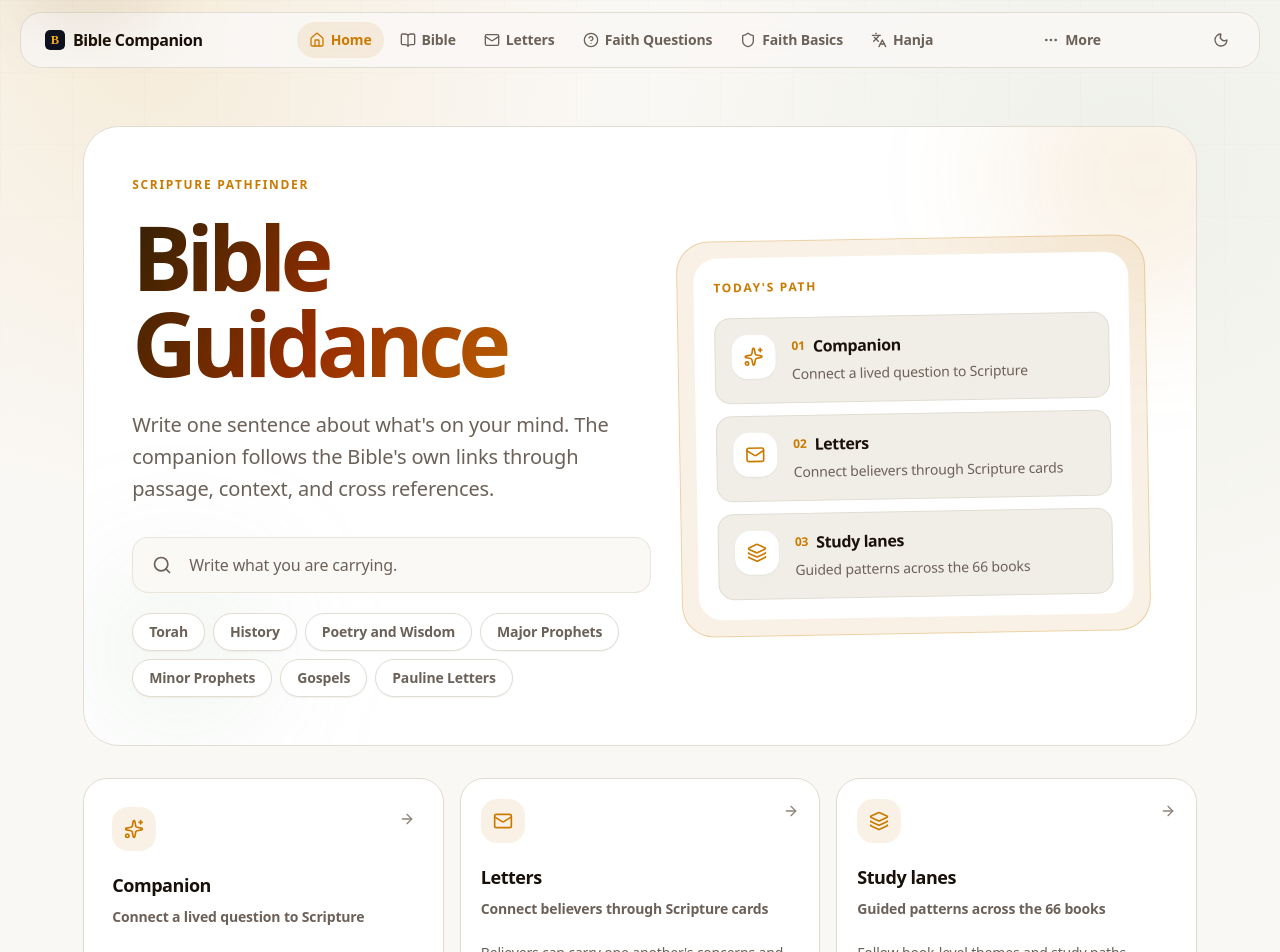
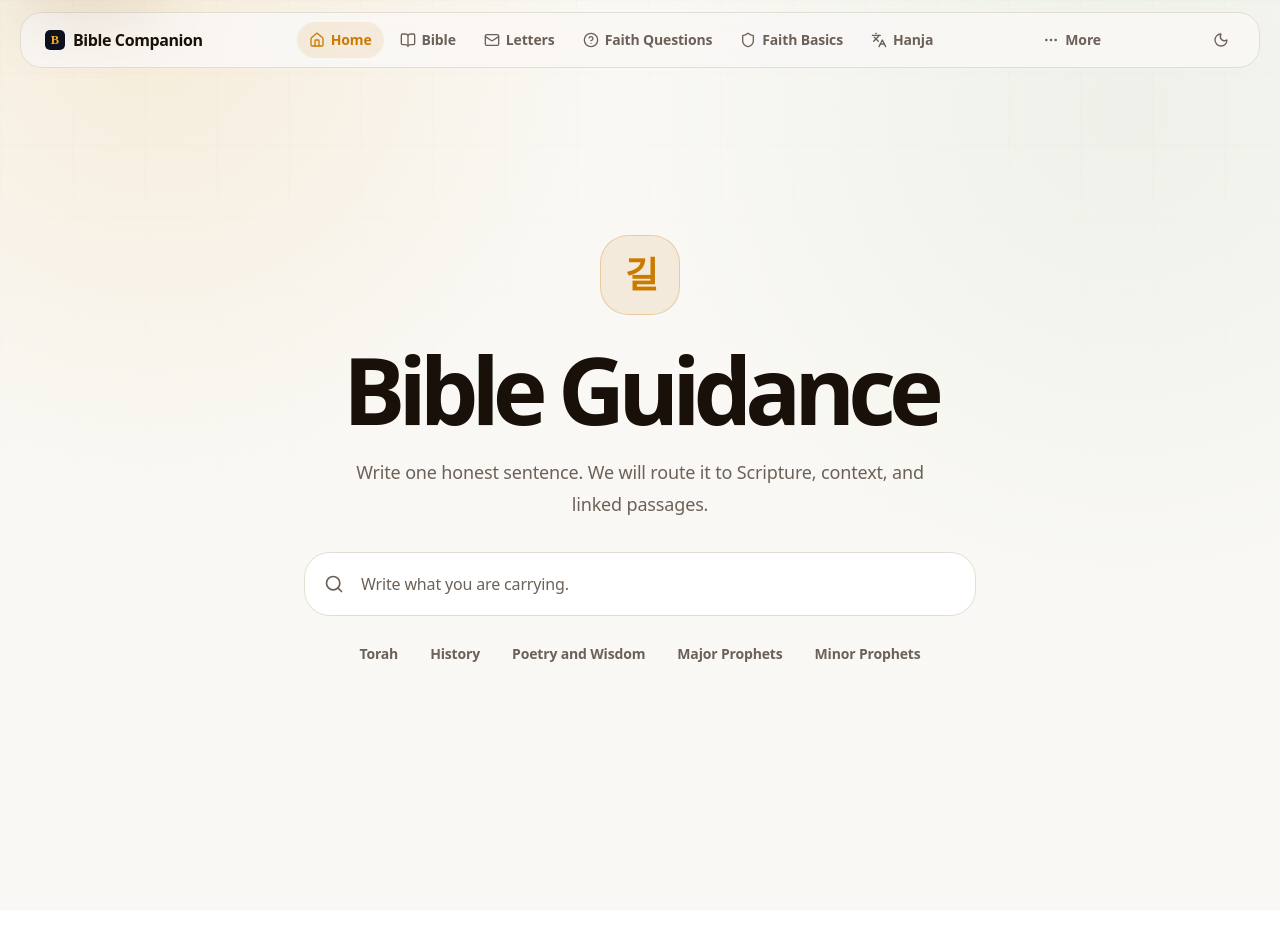
Before and after one commit to DeclanJeon/bible, a Next.js app: page /en in a window 1280 px wide. Shown: the top 952 px of the page. After the commit the page ends 910 px from the top, so only its background shows below. Built offline with nearby package versions, Linux system fonts and the light colour scheme; a web font is replaced by a local one.

Commit message:
Simplify home and reader UI

```diff
--- a/app/[locale]/page.tsx
+++ b/app/[locale]/page.tsx
@@ -1,6 +1,6 @@
 import type { Metadata } from "next";
 import Link from "next/link";
-import { ArrowRight, Languages, Layers, Mail, Search, Shield, Sparkles, type LucideIcon } from "lucide-react";
+import { Search } from "lucide-react";
 import { UI_COPY, localizeStoryCluster, localizeTopicLabel } from "@/lib/content";
 import { buildPageMetadata, siteDescription } from "@/lib/page-metadata";
 import { STORY_CLUSTERS, getTopicStarts } from "@/lib/app-data";
@@ -9,14 +9,7 @@ type Props = {
   params: Promise<{ locale: string }>;
 };
 
-type FeatureCard = {
-  key: string;
-  icon: LucideIcon;
-  title: string;
-  description: string;
-  body: string;
-  href: string;
-};
+
 
 export async function generateMetadata({ params }: Props): Promise<Metadata> {
   const { locale: requestedLocale } = await params;
@@ -48,113 +41,27 @@ export default async function HomePage({ params }: Props) {
   const visibleTopics = referenceTopics
     .map((label) => topicStarts.find((topic) => topic.label === label))
     .filter((topic): topic is (typeof topicStarts)[number] => Boolean(topic));
+  const promptTopics = visibleTopics.slice(0, 5);
 
 
-  const featureCards: FeatureCard[] =
-    locale === "ko"
-      ? [
-          {
-            key: "companion",
-            icon: Sparkles,
-            title: "컴패니언",
-            description: "마음의 질문을 성경 본문과 연결",
-            body: "어떤 질문이든 성경 본문과 자연스럽게 연결해 드립니다.",
-            href: `/${locale}/companion`,
-          },
-          {
-            key: "letters",
-            icon: Mail,
-            title: "말씀편지",
-            description: "성도 간 위로를 말씀 카드로 연결",
-            body: "성도들이 이메일을 드러내지 않고 서로의 고민과 말씀의 위로를 이어 갑니다.",
-            href: `/${locale}/letters`,
-          },
-          {
-            key: "lanes",
-            icon: Layers,
-            title: "공부 레인",
-            description: "66권 책별 가이드드 패턴",
-            body: "각 성경 책의 핵심 주제와 공부 경로를 제안합니다.",
-            href: `/${locale}/lanes`,
-          },
-          {
-            key: "faith-basics",
-            icon: Shield,
-            title: "신앙의 기본",
-            description: "정의, 사랑, 성령을 본문으로",
-            body: "기독교 신앙의 핵심 개념을 본문 중심으로 정리합니다.",
-            href: `/${locale}/faith-basics`,
-          },
-          {
-            key: "hanja",
-            icon: Languages,
-            title: "한자 탐색",
-            description: "한자와 성경 본문의 연결",
-            body: "한자의 의미를 성경 구절과 연결하여 이해합니다.",
-            href: `/${locale}/hanja`,
-          },
-        ]
-      : [
-          {
-            key: "companion",
-            icon: Sparkles,
-            title: "Companion",
-            description: "Connect a lived question to Scripture",
-            body: "Route any concern into primary passages, linked texts, and context.",
-            href: `/${locale}/companion`,
-          },
-          {
-            key: "letters",
-            icon: Mail,
-            title: "Letters",
-            description: "Connect believers through Scripture cards",
-            body: "Believers can carry one another's concerns and Scripture-rooted comfort without exposing email addresses.",
-            href: `/${locale}/letters`,
-          },
-          {
-            key: "lanes",
-            icon: Layers,
-            title: "Study lanes",
-            description: "Guided patterns across the 66 books",
-            body: "Follow book-level themes and study paths generated from the local corpus.",
-            href: `/${locale}/lanes`,
-          },
-          {
-            key: "faith-basics",
-            icon: Shield,
-            title: "Faith basics",
-            description: "Justice, love, and Spirit from the text",
-            body: "Study core Christian concepts through primary passages first.",
-            href: `/${locale}/faith-basics`,
-          },
-          {
-            key: "hanja",
-            icon: Languages,
-            title: "Hanja search",
-            description: "Connect Hanja meaning with Bible passages",
-            body: "Understand characters by tracing them beside Scripture references.",
-            href: `/${locale}/hanja`,
-          },
-        ];
 
   return (
     <main className="page-shell-wide page-enter">
-      <section className="relative overflow-hidden rounded-[1.6rem] border border-[var(--hairline)] bg-[var(--surface-1)] p-4 shadow-[var(--shadow-soft)] sm:rounded-[2.25rem] sm:p-8 lg:p-12">
-        <div className="pointer-events-none absolute -right-24 -top-24 h-72 w-72 rounded-full bg-[var(--gold-soft)] blur-3xl" />
-        <div className="pointer-events-none absolute bottom-0 left-0 h-48 w-48 rounded-full bg-[var(--sage-glow)] blur-3xl" />
-        <div className="relative grid gap-7 lg:grid-cols-[minmax(0,1.05fr)_minmax(340px,0.95fr)] lg:items-center">
-          <div className="text-left">
-            <p className="section-title mb-4 sm:mb-5">{locale === "ko" ? "본문과 마음을 잇는 길" : "Scripture pathfinder"}</p>
-            <h1 className="hero-title gradient-text">
+      <section className="flex min-h-[calc(100dvh-11rem)] flex-col items-center justify-center px-2 py-10 text-center sm:min-h-[calc(100dvh-9rem)] sm:py-16">
+        <div className="mb-7 flex h-16 w-16 items-center justify-center rounded-[1.35rem] border border-[var(--gold-border)] bg-[var(--gold-soft)] shadow-[var(--shadow-soft)] sm:h-20 sm:w-20 sm:rounded-[1.75rem]">
+          <span className="text-3xl font-[850] tracking-[-0.08em] text-gold sm:text-4xl">길</span>
+        </div>
+
+        <h1 className="text-[clamp(2.75rem,12vw,5.8rem)] font-[850] leading-none tracking-[-0.075em] text-[var(--ink)] text-balance">
           {locale === "ko" ? "성경 길찾기" : copy.heroTitle}
         </h1>
-            <p className="mt-4 max-w-2xl text-base leading-7 text-ink-muted sm:mt-6 sm:text-xl sm:leading-8">
+        <p className="mt-5 max-w-[36rem] text-base leading-7 text-ink-muted sm:text-lg sm:leading-8">
           {locale === "ko"
-                ? "마음을 한 문장으로 적으면, 본문과 연결과 맥락으로 바로 안내합니다."
-                : copy.heroSubtitle}
+            ? "마음을 한 문장으로 적어 주세요. 가장 가까운 본문과 문맥으로 안내합니다."
+            : "Write one honest sentence. We will route it to Scripture, context, and linked passages."}
         </p>
 
-            <form action={`/${locale}/companion`} className="relative mt-6 w-full max-w-2xl sm:mt-8">
+        <form action={`/${locale}/companion`} className="relative mt-8 w-full max-w-2xl">
           <Search className="pointer-events-none absolute left-5 top-1/2 h-5 w-5 -translate-y-1/2 text-ink-muted" />
           <input
             name="prompt"
@@ -163,81 +70,21 @@ export default async function HomePage({ params }: Props) {
             minLength={2}
             aria-label={UI_COPY[locale].prompt.placeholder}
             placeholder={locale === "ko" ? "지금 마음에 지고 있는 것을 적어 주세요." : UI_COPY[locale].prompt.placeholder}
-                className="h-[3.25rem] w-full rounded-[1.15rem] border border-[var(--input-border)] bg-[var(--input-bg)] pl-14 pr-4 text-base font-medium text-ink shadow-[var(--shadow-soft)] outline-none transition placeholder:text-[var(--input-placeholder)] focus:border-[var(--input-focus-border)] sm:h-14 sm:rounded-2xl"
+            className="h-14 w-full rounded-[1.35rem] border border-[var(--hairline)] bg-[var(--surface-1)] pl-14 pr-5 text-base font-medium text-ink shadow-[var(--shadow-lifted)] outline-none transition placeholder:text-[var(--input-placeholder)] focus:border-[var(--input-focus-border)] sm:h-16 sm:rounded-[1.6rem]"
           />
         </form>
 
-            <div className="mt-4 flex gap-2 overflow-x-auto pb-1 scrollbar-thin sm:mt-5 sm:flex-wrap sm:overflow-visible sm:pb-0">
-              {visibleTopics.map((topic) => (
+        <div className="mt-5 flex max-w-2xl flex-wrap justify-center gap-2">
+          {promptTopics.map((topic) => (
             <Link
               key={topic.slug}
               href={`/${locale}/companion?prompt=${encodeURIComponent(topic.starterPrompt)}`}
-                  className="shrink-0 rounded-full border border-[var(--hairline)] bg-surface-1 px-3.5 py-2 text-sm font-semibold text-ink-muted shadow-sm transition hover:border-[var(--gold-border)] hover:bg-[var(--gold-soft)] hover:text-gold sm:px-4"
+              className="rounded-full px-3 py-2 text-sm font-semibold text-ink-muted transition hover:bg-[var(--gold-soft)] hover:text-gold"
             >
               {topic.label}
             </Link>
           ))}
         </div>
-          </div>
-
-          <div className="relative hidden md:block">
-            <div className="rounded-[2rem] border border-[var(--gold-border)] bg-[var(--gold-soft)] p-4 shadow-[var(--shadow-lifted)] lg:-rotate-1">
-              <div className="rounded-[1.5rem] bg-[var(--surface-1)] p-5">
-                <div className="section-title">{locale === "ko" ? "오늘의 동선" : "Today's path"}</div>
-                <div className="mt-5 space-y-3">
-                  {featureCards.slice(0, 3).map((feature, index) => {
-                    const Icon = feature.icon;
-                    return (
-                      <Link
-                        key={feature.key}
-                        href={feature.href}
-                        className="group flex items-start gap-4 rounded-2xl border border-[var(--hairline)] bg-[var(--surface-2)] p-4 transition hover:border-[var(--gold-border)] hover:bg-[var(--gold-soft)]"
-                      >
-                        <div className="flex h-11 w-11 shrink-0 items-center justify-center rounded-2xl bg-[var(--surface-1)] text-gold shadow-sm">
-                          <Icon className="h-5 w-5" />
-                        </div>
-                        <div className="min-w-0">
-                          <div className="flex items-center gap-2">
-                            <span className="text-xs font-bold tabular-nums text-gold">0{index + 1}</span>
-                            <h2 className="text-base font-bold tracking-tight text-ink">{feature.title}</h2>
-                          </div>
-                          <p className="mt-1 text-sm leading-6 text-ink-muted">{feature.description}</p>
-                        </div>
-                      </Link>
-                    );
-                  })}
-                </div>
-              </div>
-            </div>
-          </div>
-        </div>
-      </section>
-
-      <section className="mt-5 grid gap-3 sm:mt-8 sm:gap-4 md:grid-cols-2 xl:grid-cols-6">
-        {featureCards.map((feature, index) => {
-          const Icon = feature.icon;
-          return (
-            <Link
-              key={feature.key}
-              href={feature.href}
-              className={`group relative overflow-hidden rounded-[1.25rem] border border-[var(--hairline)] bg-surface-1 p-4 text-left shadow-sm transition hover:-translate-y-1 hover:border-[var(--gold-border)] hover:shadow-[var(--shadow-lifted)] sm:rounded-[1.5rem] sm:p-5 ${
-                index === 0 ? "xl:col-span-2 xl:row-span-2 xl:p-7" : "xl:col-span-2"
-              }`}
-              style={{ animationDelay: `${index * 80}ms` }}
-            >
-              <div className="pointer-events-none absolute inset-x-0 top-0 h-px bg-gradient-to-r from-transparent via-[var(--gold)]/35 to-transparent opacity-0 transition group-hover:opacity-100" />
-              <div className="flex items-start justify-between gap-4">
-                <div className="flex h-11 w-11 shrink-0 items-center justify-center rounded-2xl bg-[var(--gold-soft)]">
-                  <Icon className="h-5 w-5 text-gold" />
-                </div>
-                <ArrowRight className="mt-1 h-4 w-4 text-ink-subtle transition-transform group-hover:translate-x-1 group-hover:text-gold" />
-              </div>
-              <h2 className="mt-4 text-base font-bold tracking-tight text-ink sm:mt-5 sm:text-lg">{feature.title}</h2>
-              <p className="mt-2 text-sm font-semibold text-ink-muted">{feature.description}</p>
-              <p className="mt-3 text-sm leading-6 text-ink-muted sm:mt-5 sm:leading-7">{feature.body}</p>
-            </Link>
-          );
-        })}
       </section>
     </main>
   );
```
Also changed, not shown: app/[locale]/bible/page.tsx (+12 -14 lines). Lines whose indentation alone changed are shown as unchanged.
